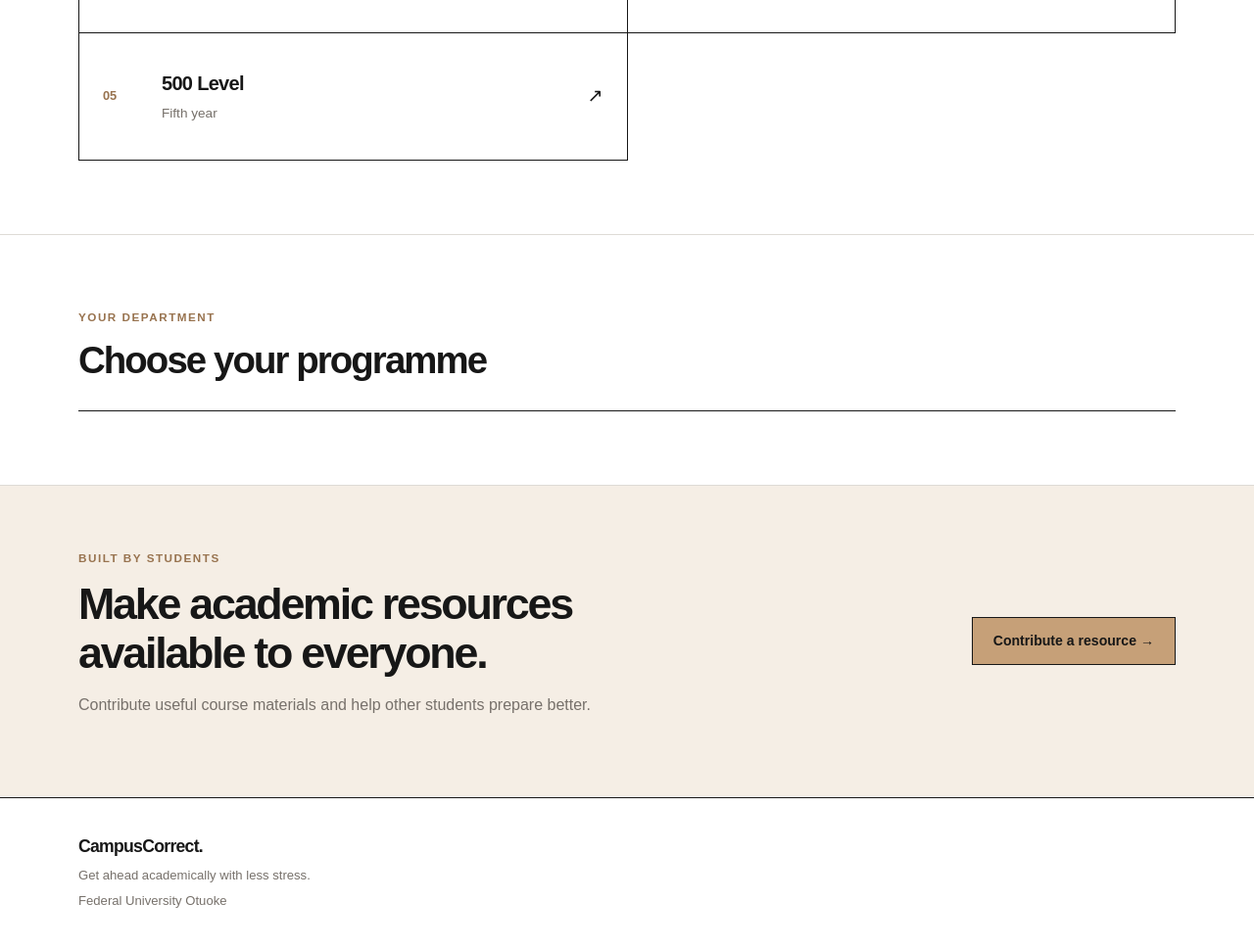
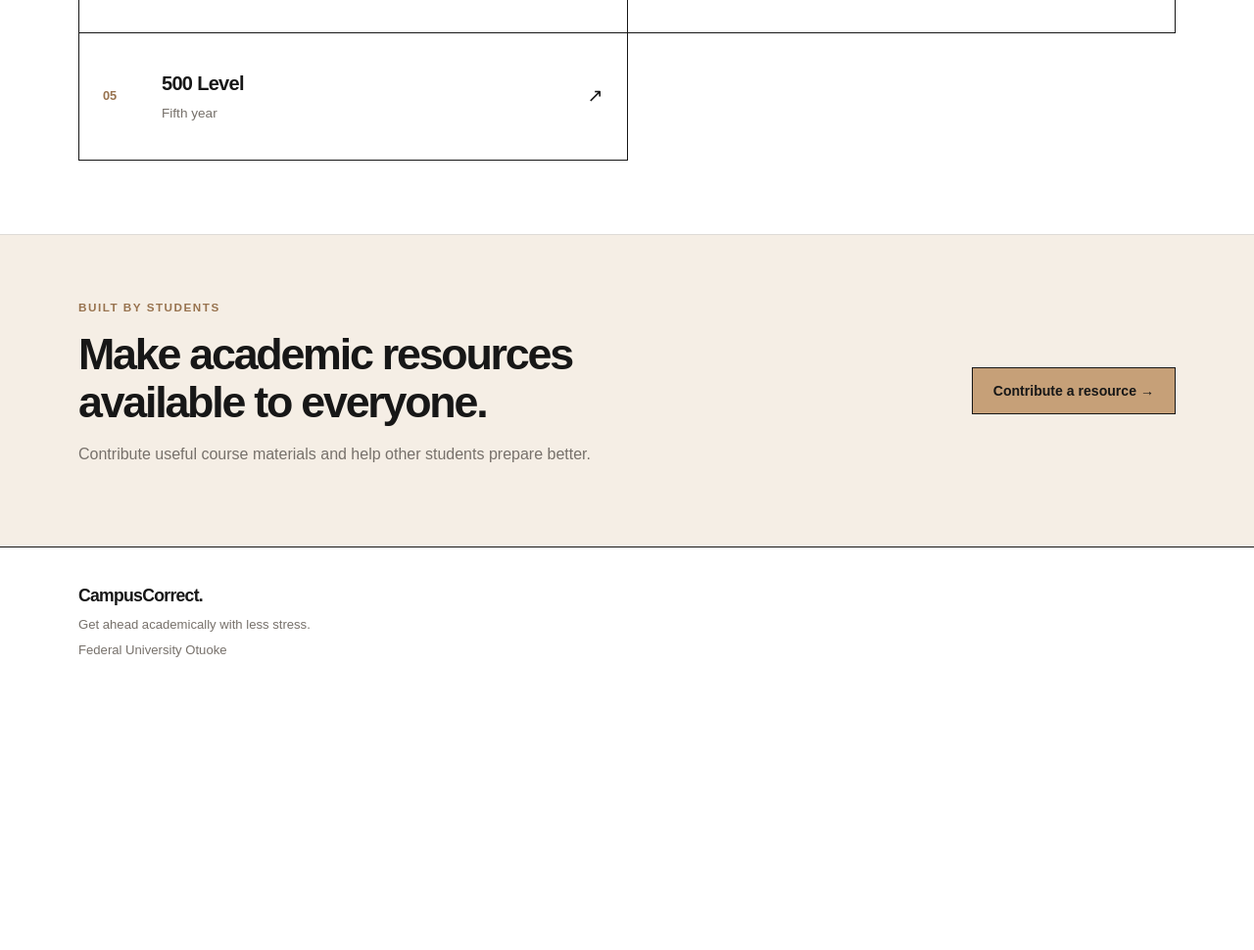
Before and after one commit to AgainBuilds/CampusCorrect, a FastAPI app: page / in a window 1280 px wide. Shown: the part 979-1949 px from the top of the page at 98% size. After the commit the page ends 1650 px from the top, so only its background shows below. Run offline with FastAPI, Linux system fonts and the light colour scheme.

Commit message:
Update home.html

```diff
--- a/app/templates/home.html
+++ b/app/templates/home.html
@@ -25,13 +25,16 @@
 <section class="academic-selection">
 
     <div class="section-topline">
+
         <div>
             <p class="eyebrow">ACADEMIC NAVIGATION</p>
             <h2>Choose your class level</h2>
         </div>
 
         <span class="section-index">01 / 03</span>
+
     </div>
+
 
     <div class="level-grid">
 
@@ -44,6 +47,7 @@
             <span class="level-arrow">↗</span>
         </a>
 
+
         <a href="/level/200" class="level-item">
             <span class="level-number">02</span>
             <div>
@@ -52,6 +56,7 @@
             </div>
             <span class="level-arrow">↗</span>
         </a>
+
 
         <a href="/level/300" class="level-item">
             <span class="level-number">03</span>
@@ -62,6 +67,7 @@
             <span class="level-arrow">↗</span>
         </a>
 
+
         <a href="/level/400" class="level-item">
             <span class="level-number">04</span>
             <div>
@@ -70,6 +76,7 @@
             </div>
             <span class="level-arrow">↗</span>
         </a>
+
 
         <a href="/level/500" class="level-item">
             <span class="level-number">05</span>
@@ -85,40 +92,10 @@
 </section>
 
 
-<section class="programme-section">
-
-    <div class="section-topline">
-        <div>
-            <p class="eyebrow">YOUR DEPARTMENT</p>
-            <h2>Choose your programme</h2>
-        </div>
-    </div>
-
-    <div class="programme-grid">
-
-        {% for p in programmes %}
-
-        <a class="programme-item"
-           href="/resources?programme_id={{ p.id }}&level=100">
-
-            <span class="programme-symbol">↗</span>
-
-            <strong>{{ p.name }}</strong>
-
-            <span>{{ p.faculty }}</span>
-
-        </a>
-
-        {% endfor %}
-
-    </div>
-
-</section>
-
-
 <section class="contribution-section">
 
     <div>
+
         <p class="eyebrow">BUILT BY STUDENTS</p>
 
         <h2>
@@ -130,6 +107,7 @@
             Contribute useful course materials and help
             other students prepare better.
         </p>
+
     </div>
 
     <a href="/upload" class="kraft-button">
```
